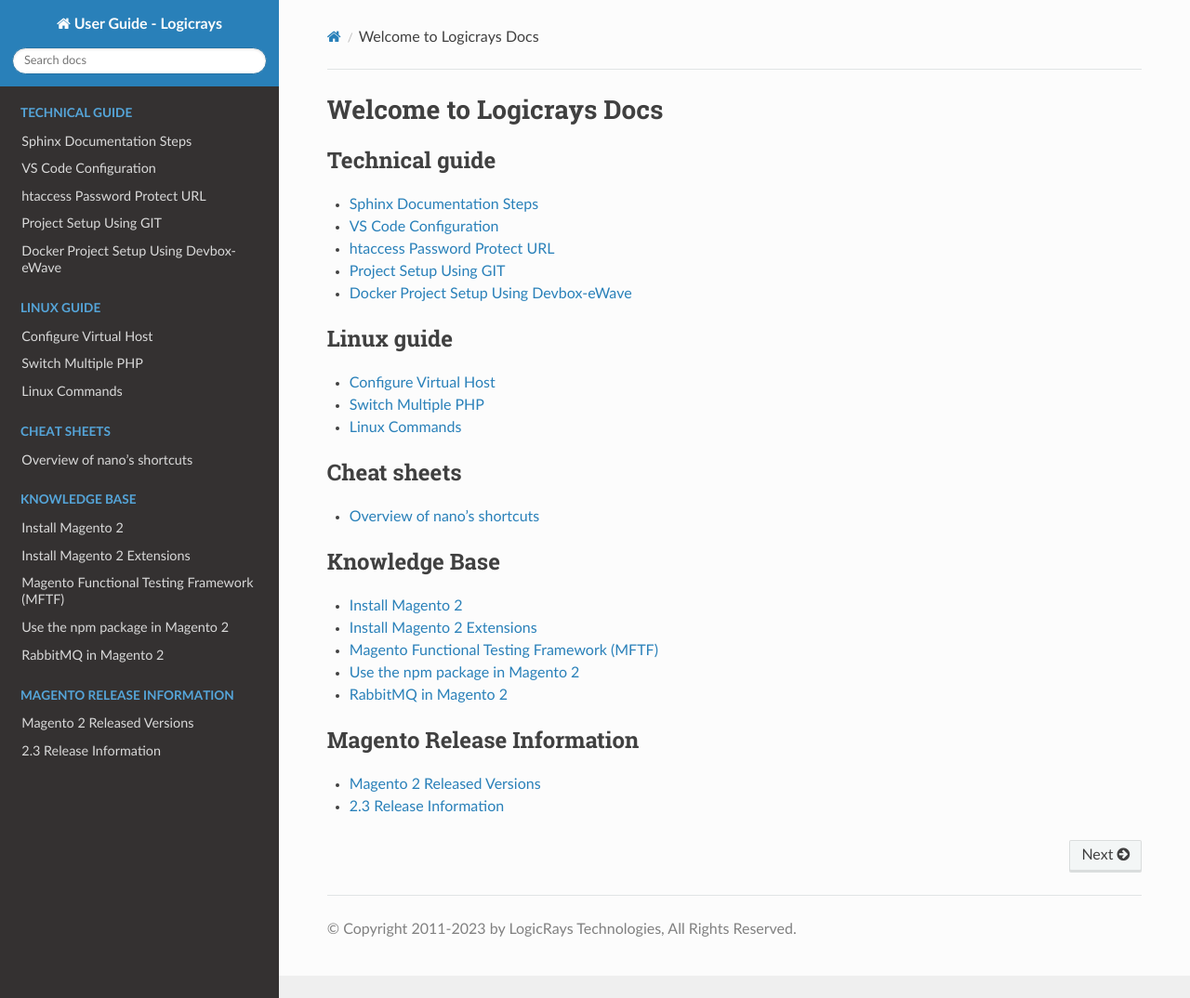
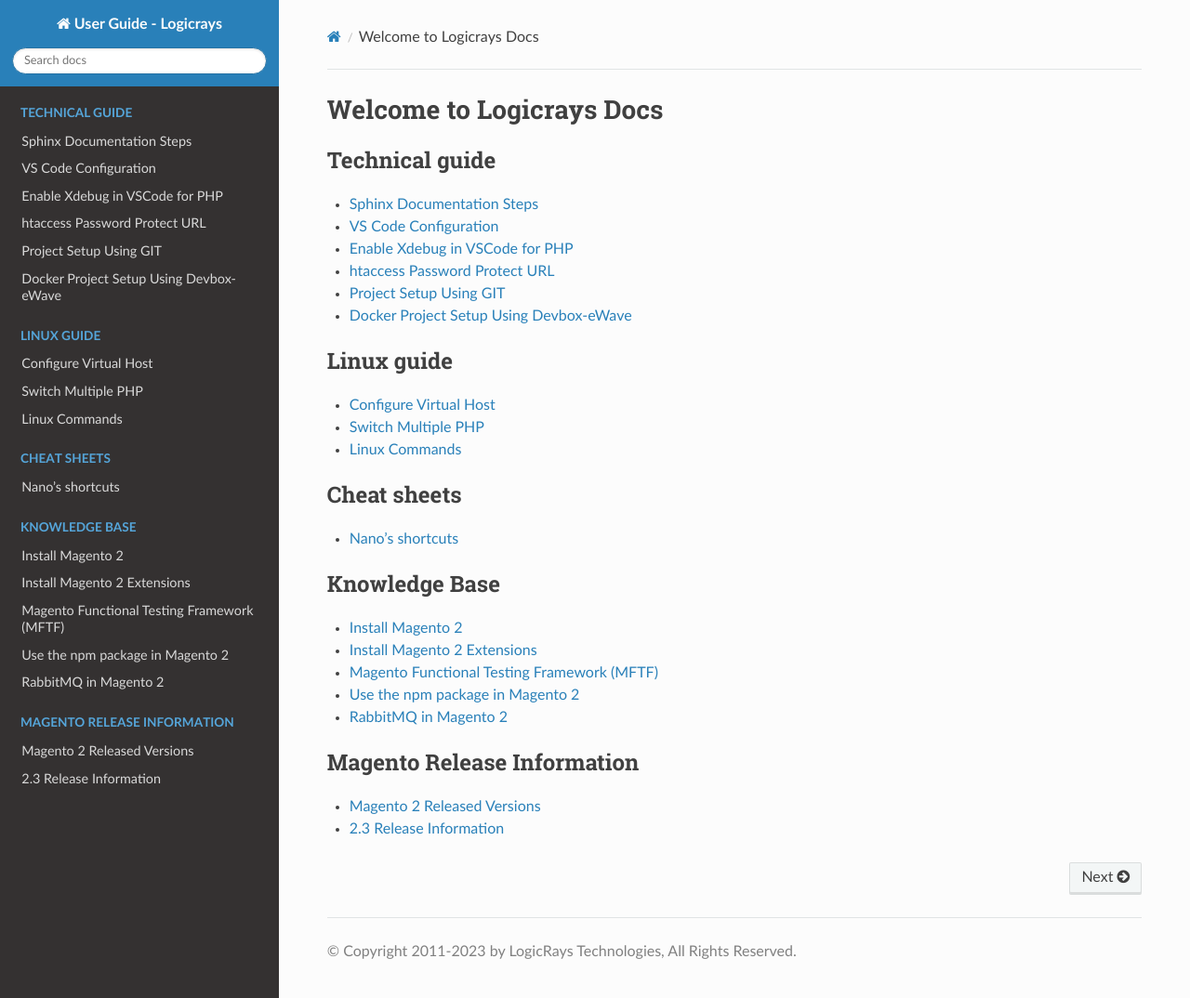
Before and after one commit to dipakp-logicrays/dipakp-docs, a Sphinx documentation site: the page built from docs/index.rst, in a window 1280 px wide and 1074 px high. Shown: the whole window at 93% size. Built offline with Sphinx 7.4.7 and the Read the Docs theme 2.0.0, drawn with Linux system fonts in a browser that asks for light colours; some of the changed lines change nothing that is shown.

Commit message:
Add new doc: xdebug with vscode

```diff
--- a/docs/cheatsheet/nano-editor/index.rst
+++ b/docs/cheatsheet/nano-editor/index.rst
@@ -1,5 +1,5 @@
-Overview of nano's shortcuts
-============================
+Nano's shortcuts
+================
 
 The editor's keystrokes and their functions
 
--- a/docs/index.rst
+++ b/docs/index.rst
@@ -9,6 +9,7 @@
 
    technical-guides/readthedoc/index
    technical-guides/vscode/index
+   technical-guides/xdebug-vscode/index
    technical-guides/htaccess-password/index
    technical-guides/git-project-setup/index
    technical-guides/docker-project-setup-using-devbox-ewave/index
--- /dev/null
+++ b/docs/technical-guides/xdebug-vscode/index.rst
@@ -0,0 +1,183 @@
+Enable Xdebug in VSCode for PHP
+===============================
+
+Xdebug is a PHP extension that provides debugging and profiling capabilities.
+This article shows how you can enable and use Xdebug in the VSCode code editor.
+
+**Official doc for Xdebug 3 — Documentation**: https://xdebug.org/docs/
+
+How to know the xdebug version I have installed?
+------------------------------------------------
+
+``php -v`` command output includes information about installed XDebug version:
+
+.. figure:: images/if-xdebug-not-installed.png
+    :align: center
+
+Install Xdebug
+--------------
+
+**Reference link**: https://xdebug.org/docs/install
+
+**For PHP7.3**
+    .. code-block:: bash
+
+        sudo apt-get install php7.3-xdebug
+
+**For PHP7.4**
+    .. code-block:: bash
+
+        sudo apt-get install php7.4-xdebug
+
+**Restart apache**
+    .. code-block:: bash
+
+        sudo systemctl restart apache2
+
+**Run command** ``php -v`` **to check xdebug installed**
+
+    .. figure:: images/xdebug-installed.png
+        :align: center
+
+Install PHP Debug extension in vscode
+-------------------------------------
+
+#. Open VSCode editor.
+
+#. Install the extension ``PHP Debug`` by Xdebug.
+
+    .. figure:: images/php-debug-extension-vscode.png
+        :align: center
+
+
+Configure PHP to use Xdebug
+---------------------------
+
+**For php7.3:**
+
+open the file ``/etc/php/7.3/mods-available/xdebug.ini`` and add the following code to enable Xdebug:
+
+**For php7.4**
+
+open the file ``/etc/php/7.4/mods-available/xdebug.ini`` and add the following code to enable Xdebug:
+
+**Add Below content for Xdeubg 3**
+
+    .. code-block:: bash
+
+        zend_extension=xdebug.so
+        zend_extension=xdebug.so
+        xdebug.remote_port=9003
+        xdebug.client_host =127.0.0.1
+        xdebug.mode = debug
+        xdebug.start_with_request = yes
+        xdebug.remote_enable=1
+
+**Restart apache**
+
+    .. code-block:: bash
+
+        sudo systemctl restart apache2
+
+Create launch.json file
+-----------------------
+
+#. Open your project in VSCode.
+
+#. In the left sidebar where you have the folder, extension, search, etc. icons, now you will also see the ``Debugger`` icon. or press ``ctrl + shift + D``
+
+    .. figure:: images/run-debug.png
+        :align: center
+
+#. Click on the ``Debugger`` icon.
+
+#. Click on create a ``launch.json``
+
+    .. figure:: images/create-launch-json.png
+        :align: center
+
+
+#. It will show a popup to select the environment. Select ``PHP`` as the environment.
+
+#. This will create a file ``.vscode/launch.json`` with the required configuration settings auto-loaded. Add below content after ``"port":9003``
+
+    Please change your project path and save the file
+
+    .. code-block:: bash
+
+        "pathMappings": {
+            "/var/www/html/m243": "${workspaceFolder}"
+        }
+
+    .. figure:: images/launch-json.png
+        :align: center
+
+
+    The pathMappings in the above launch.json file indicates a mapping of server paths to local paths.
+
+    **pathMappings**: A list of server paths mapping to the local source paths on your machine.
+
+    Path mapping is used to make VS Code map the files on the server to the right files on your local machine.
+
+
+    .. note::
+
+        If ${workspaceFolder} doesn’t work then you can try writing the absolute path to your project folder, like /Users/mukeshchapagain/Sites/your-project.
+
+#. All settings are done now
+
+
+Start/Stop Debugging in VSCode
+------------------------------
+
+:Reference link: https://blog.chapagain.com.np/enable-xdebug-in-vscode-for-php/
+
+#. Let's debug customer login process
+
+#. Open VSCode editor
+
+#. Open a file. Typically, the ``vendor/magento/module-customer/Controller/Account/LoginPost.php`` file.
+
+#. Set a breakpoint in the file around line 191
+
+    .. code-block:: bash
+
+	    $customer = $this->customerAccountManagement->authenticate($login['username'], $login['password']);
+
+#. Click on the menu: ``Run > Start Debugging`` or Press ``F5`` to start debugging
+
+#. Browse your site, go to customer login page , e.g. https://localhost/customer/account/login/
+
+#. You should be able to see the variables section populated in the Debug section of your VSCode editor.
+
+#. An icon set will appear in the code editor from where you can **Continue (F5)**, **Step Over (F10)**, **Step Into (F11)**, **Step Out (Shift+F11)**, **Restart (Shift+CMD+F5)**, or **Stop (Shift+F5)** the debugger.
+
+#. You can debug with step in , step out and step over
+
+
+Difference between step into, step over and step out
+----------------------------------------------------
+
+Step Into
+    - In the debugging process, you reached a function call.
+    - You clicked on the ``Step Into`` button.
+    - The debugger will go inside that function and you can see how the function is executing line by line till it returns.
+    - After it returns, the debugger takes you back to the next line right after your initial function call.
+
+Step Over
+    - In the debugging process, you reached a function call.
+    - You clicked on the ``Step Over`` button.
+    - The debugger just executes it like a black box, returns the result, and goes to the next line.
+    - You cannot see how the function was executed.
+
+Step Out
+    - In the debugging process, you reached a function call.
+    - You clicked on the “Step Into” button.
+    - The debugger will go inside that function and you can see how the function is executing line by line till it returns.
+    - Now, if you don’t want to see the line-by-line execution of this function and want to return back early to the previous function, then you can click “Step Out”.
+    - The debugger will go back to the next line of your previous function call.
+
+Demo video
+----------
+
+:Reference video: https://jumpshare.com/v/9n0Atl1NnLrLNrZWvGJw
```
Also changed, not shown: docs/technical-guides/xdebug-vscode/images/create-launch-json.png (added), docs/technical-guides/xdebug-vscode/images/if-xdebug-not-installed.png (added), docs/technical-guides/xdebug-vscode/images/launch-json.png (added), docs/technical-guides/xdebug-vscode/images/php-debug-extension-vscode.png (added), docs/technical-guides/xdebug-vscode/images/run-debug.png (added), docs/technical-guides/xdebug-vscode/images/xdebug-installed.png (added), 1 other file.
